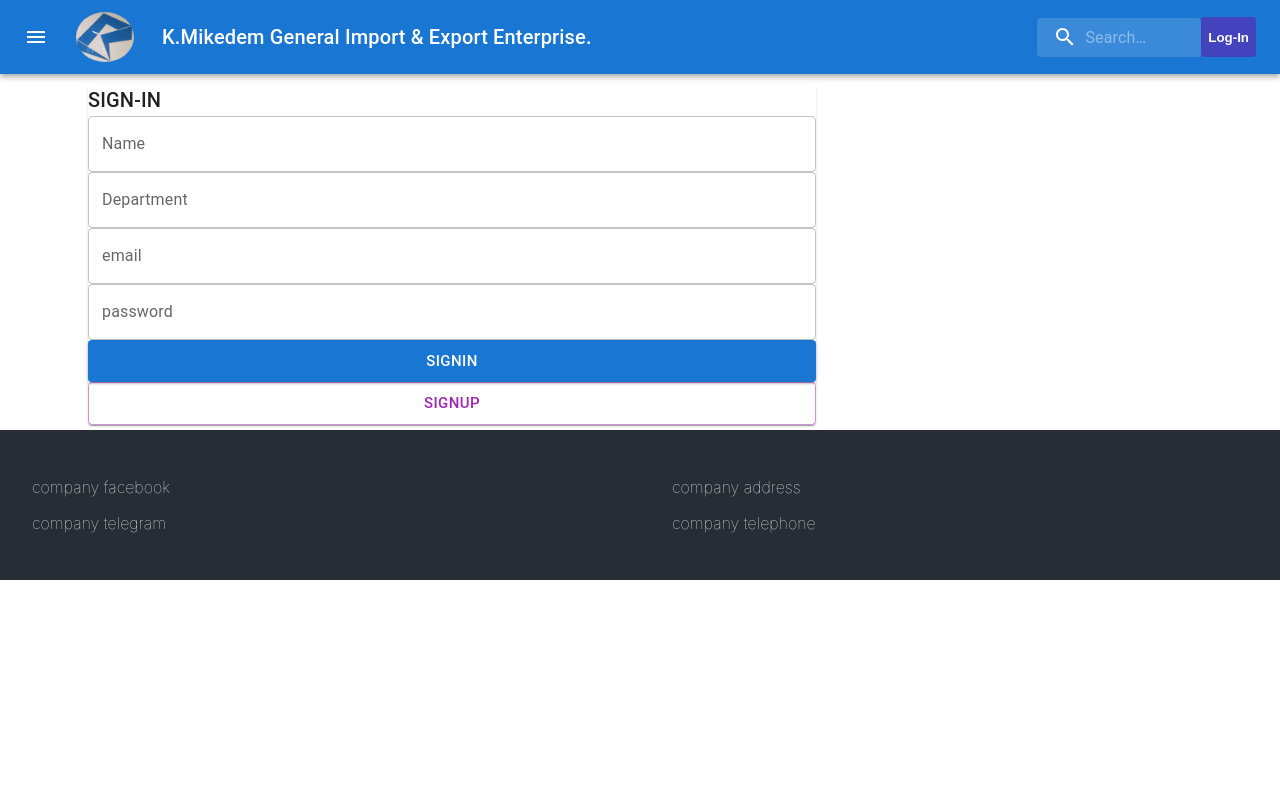
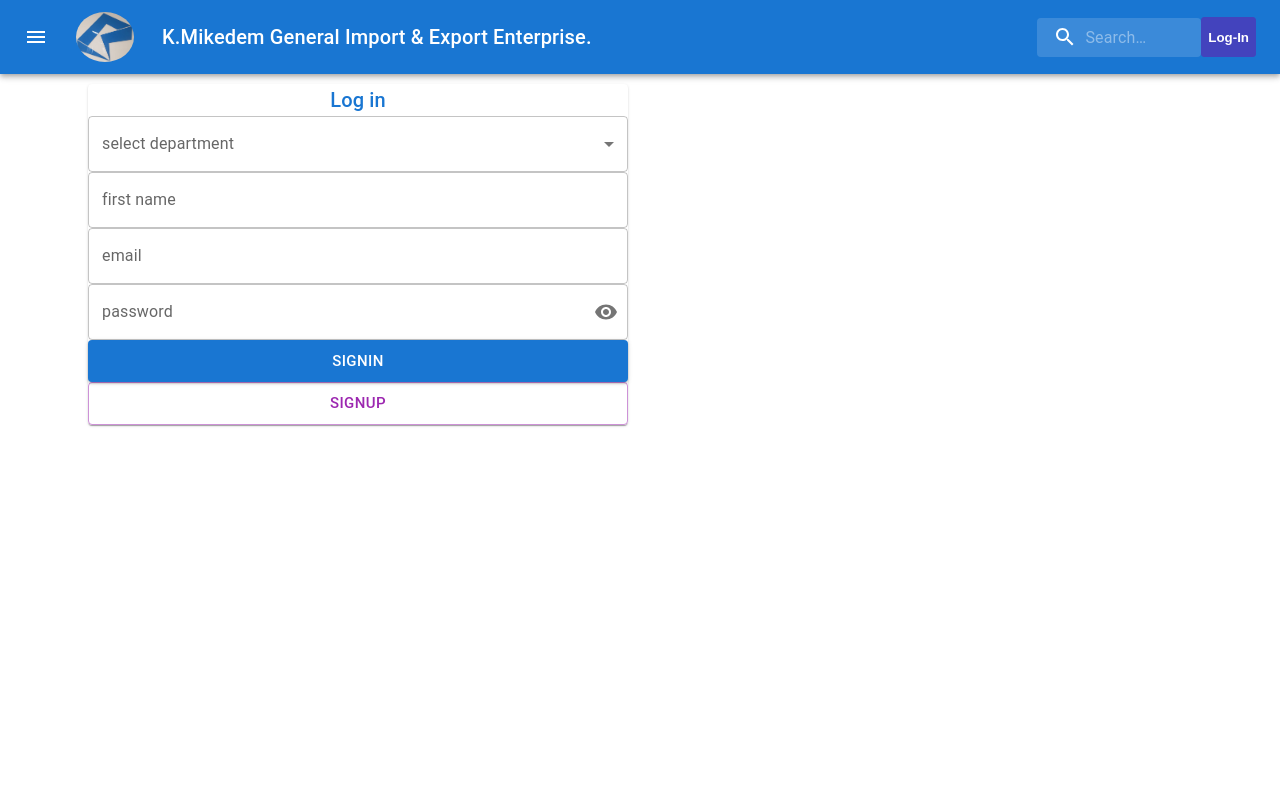
Before and after one commit to cephasDevelop/storeManagement, a React (Create React App) app in the folder client/: page /login in a window 1280 px wide. Shown: the top 800 px of the page. Built offline with nearby package versions, Linux system fonts and the light colour scheme.

Commit message:
login frontend & userInfo model

```diff
--- a/client/public/index.html
+++ b/client/public/index.html
@@ -24,7 +24,7 @@
       work correctly both with client-side routing and a non-root public URL.
       Learn how to configure a non-root public URL by running `npm run build`.
     -->
-    <title>Medea Products Plc.</title>
+    <title>K.Mikedem.com</title>
   </head>
   <body>
     <noscript>You need to enable JavaScript to run this app.</noscript>
--- a/client/src/Home/Home.js
+++ b/client/src/Home/Home.js
@@ -1,14 +1,9 @@
 import React, { useEffect} from 'react';
 import {Container, Grow, Grid, CircularProgress} from '@mui/material';
-// import FormItem from '../FormItem/FormItem.js';
 import Item from '../Home/Item/Item.js';
 
-
 import { useDispatch, useSelector } from 'react-redux';
-
 import { fetchItems } from '../features/items/itemSlice.js';
-
-
 
 const Home = () => {
     const items = useSelector(state => state.item.items);
@@ -19,9 +14,9 @@
   return (
     <Container>
         <Grow in>
-          <Grid container justify='space-between' xs={12} sm={ 12} spacing={1} style={{minHeight:'100vh'} }>
+          <Grid container justify='space-between' spacing={1} style={{minHeight:'100vh'} }>
                         {!items.length ? <CircularProgress/>:(items.map((item,idx) => (
-                        <Grid key={item._id} item justify="space-between" xs={6} sm={3}>
+                        <Grid key={item._id} item justify="space-between" xs={6} sm={ 3}>
                           <Item key={idx} item={item} />
                         </Grid>
                         )))}
--- a/client/src/Login/Login.js
+++ b/client/src/Login/Login.js
@@ -1,7 +1,22 @@
 import React, { useState} from 'react';
-import {Container,Grow,Grid,Paper,Typography,TextField,Button } from '@mui/material';
+import {
+  Container, Grow, Grid, Paper, Typography, TextField, Button,
+  OutlinedInput, Select, MenuItem, IconButton, InputAdornment, InputLabel,
+  FormControl
+} from '@mui/material';
+
+import {Visibility,VisibilityOff} from '@mui/icons-material';
 
 import { useNavigate } from 'react-router-dom';
+
+const departmentNames = [
+  'admin',
+  'finance',
+  'teller',
+  'store',
+  'user'
+];
+
 
 const Login = () => {
   const navigate = useNavigate();
@@ -11,28 +26,97 @@
       email: '',
       password:''
   });
+  const [showPassword, setShowPassword] = useState(false);
+
+  const handleClickShowPassword = () => setShowPassword((showPassword) => !showPassword);
+  const handleMouseDownPassword = (event) => {
+    event.preventDefault();
+  };
+
   const handleSubmit = (e) => {
       e.preventDefault();
       navigate('/signUp');
   }
+
   return (
     <Container>
       <Grow in>
         <Container>
-          <Grid container justify='space-between' spacing={ 3}>
-            <Grid item justify="space-between" xs={12} sm={8} >
+          <Grid container justify='space-between' spacing={ 3} style={{minHeight:'100vh'} }>
+            <Grid item justify="space-between" xs={12} sm={6} >
               <Paper>
                 <form autoComplete='off' noValidate onSubmit={handleSubmit}>
-                  <Typography variant='h6'>SIGN-IN</Typography>
-                  <TextField name='name' variant='outlined' label='Name' fullWidth
+                  <Typography variant='h6' align='center' color='primary'>Log in</Typography>
+
+                  <FormControl fullWidth>
+                    <InputLabel id="select-label">select department</InputLabel>
+                    <Select
+                      labelId="select-label"
+                      fullWidth
+                      displayEmpty
+                      value={loginData.department}
+                      onChange={(e) => setLoginData({ ...loginData, department: e.target.value })}
+                      input={<OutlinedInput />}
+                      renderValue={(selected) => {
+                        if (selected.length === 0) {
+                          return <em></em>;
+                        }
+                        return selected;
+                      }}
+                      // MenuProps={MenuProps}
+                      inputProps={{ 'aria-label': 'Without label' }}
+                    >
+                      <MenuItem disabled value="">
+                        <em>select department</em>
+                      </MenuItem>
+                      {departmentNames.map((name) => (
+                        <MenuItem
+                          key={name}
+                          value={name}
+                          // style={getStyles(name, personName, theme)}
+                        >
+                          {name}
+                        </MenuItem>
+                      ))}
+                    </Select>
+                  </FormControl>
+
+
+                  {/* <TextField name='department' variant='outlined' label='Department' fullWidth
+                    value={loginData.department} onChange={(e) => setLoginData({ ...loginData, qty: e.target.value })} />
+                   */}
+
+
+                  <TextField name='first name' variant='outlined' label='first name' fullWidth
                     value={loginData.name} onChange={(e) => setLoginData({ ...loginData, name: e.target.value })} />
-                  <TextField name='department' variant='outlined' label='Department' fullWidth
-                    value={loginData.department} onChange={(e) => setLoginData({ ...loginData, qty: e.target.value })} />
+
                   <TextField name='email' variant='outlined' label='email' fullWidth
-                    value={loginData.email} onChange={(e) => setLoginData({ ...loginData, purchasedPrice: e.target.value })} />
-                  <TextField name='password' variant='outlined' label='password' fullWidth
-                    value={loginData.password} onChange={(e) => setLoginData({ ...loginData, sellingPrice: e.target.value })} />
-                  <Button variant='contained' color='primary' size='large' fullWidth onClick={()=>navigate('/show-data') }>SignIn</Button>
+                    value={loginData.email} onChange={(e) => setLoginData({ ...loginData, email: e.target.value })} />
+
+                  <FormControl
+                    // sx={{ m: 1, width: '25ch' }}
+                    fullWidth
+                    variant="outlined">
+                    <InputLabel htmlFor="outlined-adornment-password">password</InputLabel>
+                    <OutlinedInput name='password' variant='outlined' label='password' fullWidth type={showPassword ? 'text' : 'password'}
+                      value={loginData.password} onChange={(e) => setLoginData({ ...loginData, password: e.target.value })}
+                      id="outlined-adornment-password"
+                      endAdornment={
+                        <InputAdornment position="end">
+                          <IconButton
+                            aria-label="toggle password visibility"
+                            onClick={handleClickShowPassword}
+                            onMouseDown={handleMouseDownPassword}
+                            edge="end"
+                          >
+                            {showPassword ? <VisibilityOff /> : <Visibility />}
+                          </IconButton>
+                        </InputAdornment>
+                      }
+                    />
+                  </FormControl>
+
+                  <Button variant='contained' color='primary' size='large' fullWidth onClick={() => navigate('/show-data')}>SignIn</Button>
                   <Button variant='outlined' color='secondary' size='large' type='submit' fullWidth>SignUp</Button>
                 </form>
               </Paper>
```
Also changed, not shown: 1 other file (tests, documents, lock files or other folders). Lines whose indentation alone changed are shown as unchanged.
